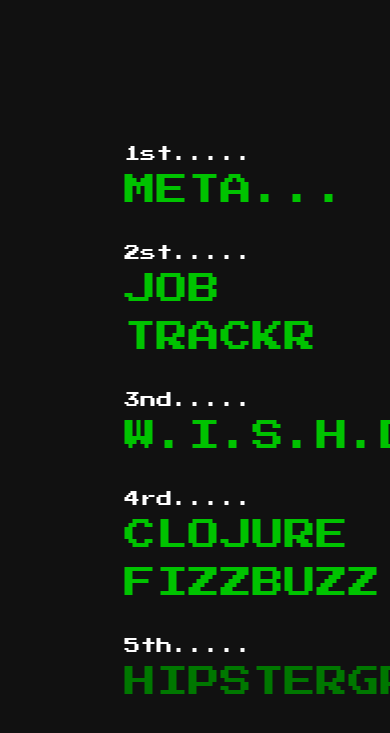
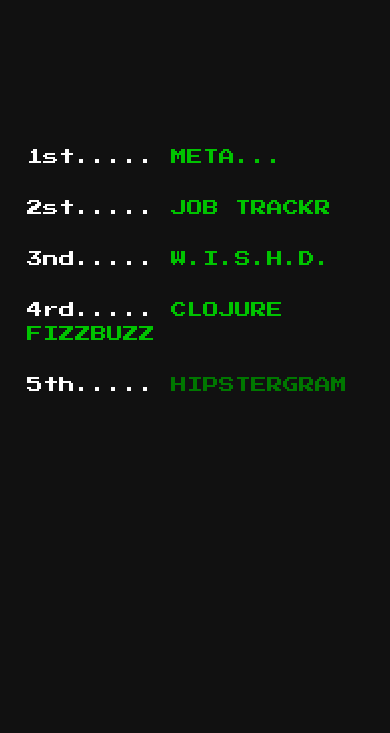
Before and after one commit to Adzz/adzz.github.io, a Jekyll site: the page built from leaderboard/index.html, in a window 390 px wide. Shown: the top 733 px of the page. Built offline with Jekyll 4.4.1, drawn with Linux system fonts in a browser that asks for light colours.

Commit message:
Adds baic media queries to leaderboard page

```diff
--- a/_sass/partials/_leaderboard.scss
+++ b/_sass/partials/_leaderboard.scss
@@ -38,4 +38,23 @@
   a {
     font-size: 2em;
   }
+
+  @include media-query($homepage-bp--5){
+    h1{
+      font-size:2em;
+    }
+    a {
+      font-size:1em;
+    }
+    ul{
+      padding-top:13%;
+      width:100%
+    }
+  }
+  @include media-query($blogindex-bp--2){
+    ul{
+      padding-top:13%;
+      width:100%
+    }
+  }
 }
```
